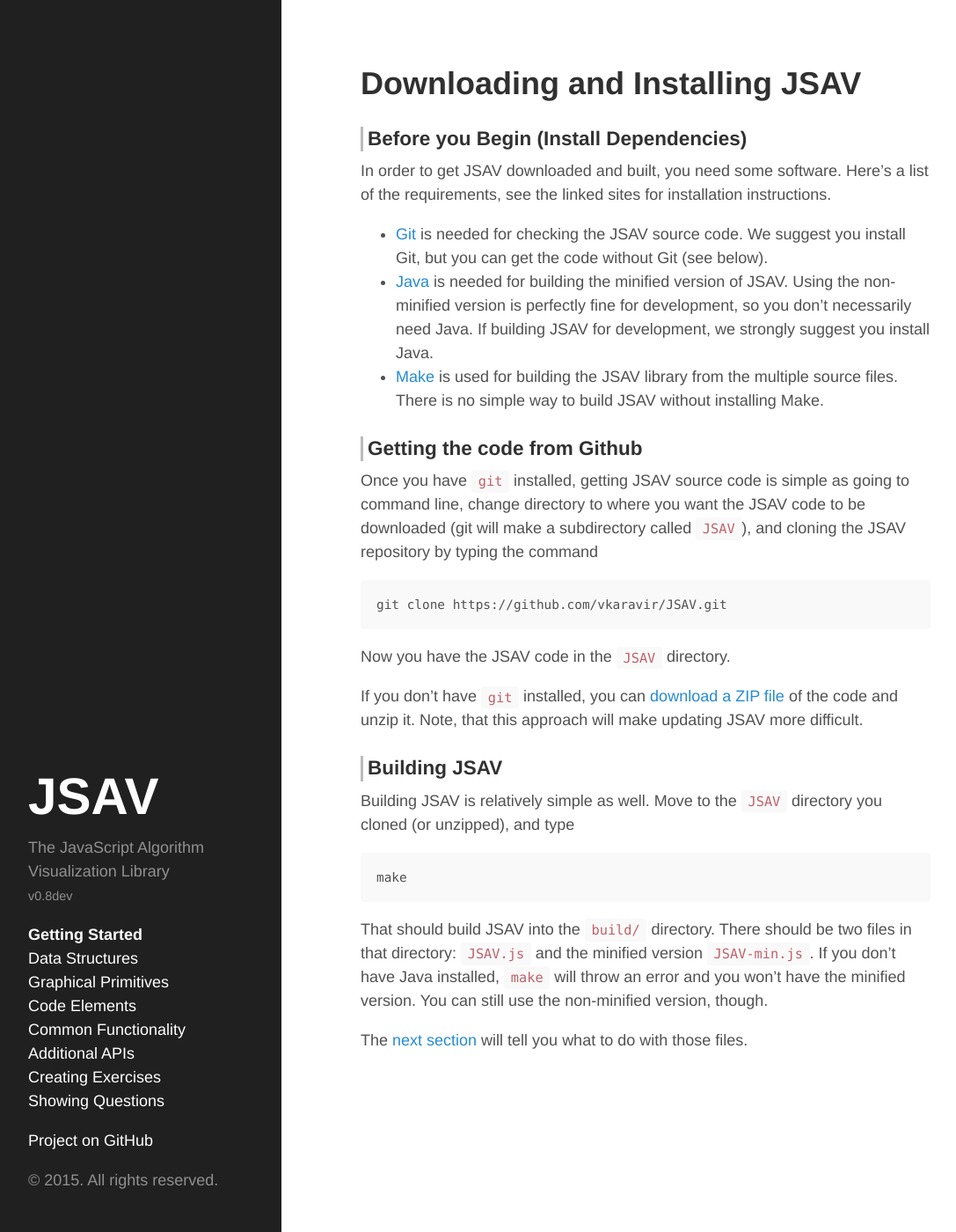
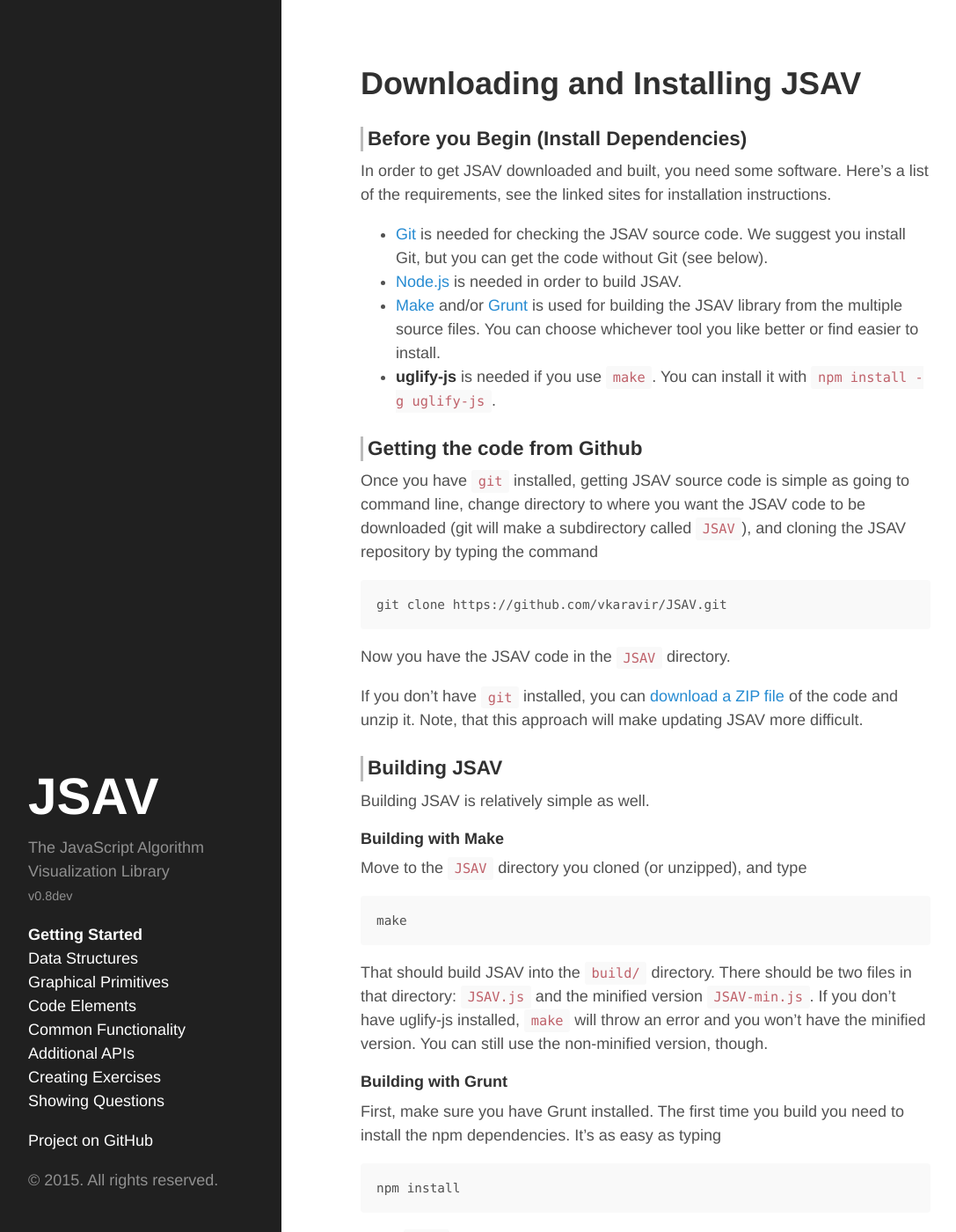
Before and after one commit to vkaravir/JSAV, a Jekyll site: the page built from getstarted/getjsav.md, in a window 1280 px wide and 1400 px high. Shown: the whole window at 88% size, without its empty margins (4-1091 px from the left). Built offline with Jekyll 4.4.1, drawn with Linux system fonts in a browser that asks for light colours; Markdown is read by kramdown in place of the engine named in the settings; comment, search, counter and statistics services are not loaded; some of the changed text lies outside the part shown.

Commit message:
Update build instructions to include Grunt

````diff
--- a/getstarted/getjsav.md
+++ b/getstarted/getjsav.md
@@ -10,11 +10,9 @@ the linked sites for installation instructions.
 
  * [Git](http://git-scm.com/) is needed for checking the JSAV source code. We suggest you install Git, but you can get
     the code without Git (see below).
- * [Java](http://www.java.com/) is needed for building the minified version of JSAV. Using the non-minified version is
-    perfectly fine for development, so you don't necessarily need Java. If building JSAV for development, we strongly
-    suggest you install Java.
- * [Make](https://www.gnu.org/software/make/) is used for building the JSAV library from the multiple source files.
-    There is no simple way to build JSAV without installing Make.
+ * [Node.js](http://nodejs.org/) is needed in order to build JSAV.
+ * [Make](https://www.gnu.org/software/make/) and/or [Grunt](http://gruntjs.com/) is used for building the JSAV library from the multiple source files. You can choose whichever tool you like better or find easier to install.
+ * **uglify-js** is needed if you use ```make```. You can install it with ```npm install -g uglify-js```.
 
 ###Getting the code from Github
 
@@ -31,12 +29,29 @@ of the code and unzip it. Note, that this approach will make updating JSAV more
 
 ###Building JSAV
 
-Building JSAV is relatively simple as well. Move to the ```JSAV``` directory you cloned (or unzipped), and type
+Building JSAV is relatively simple as well.
+
+#### Building with Make
+
+Move to the ```JSAV``` directory you cloned (or unzipped), and type
 
     make
 
 That should build JSAV into the ```build/``` directory. There should be two files in that directory: ```JSAV.js``` and
-the minified version ```JSAV-min.js```. If you don't have Java installed, ```make``` will throw an error and you won't
+the minified version ```JSAV-min.js```. If you don't have uglify-js installed, ```make``` will throw an error and you won't
 have the minified version. You can still use the non-minified version, though.
 
+#### Building with Grunt
+
+First, make sure you have Grunt installed. The first time you build you need to install the npm dependencies. It's as easy as typing
+
+    npm install
+
+in the ```JSAV``` directory. Once you have installed the dependencies, you can build JSAV with simply typing
+
+    grunt
+
+That should build JSAV into the ```build/``` directory. There should be two files in that directory: ```JSAV.js``` and
+the minified version ```JSAV-min.js```.
+
 The [next section](../html) will tell you what to do with those files.
````
